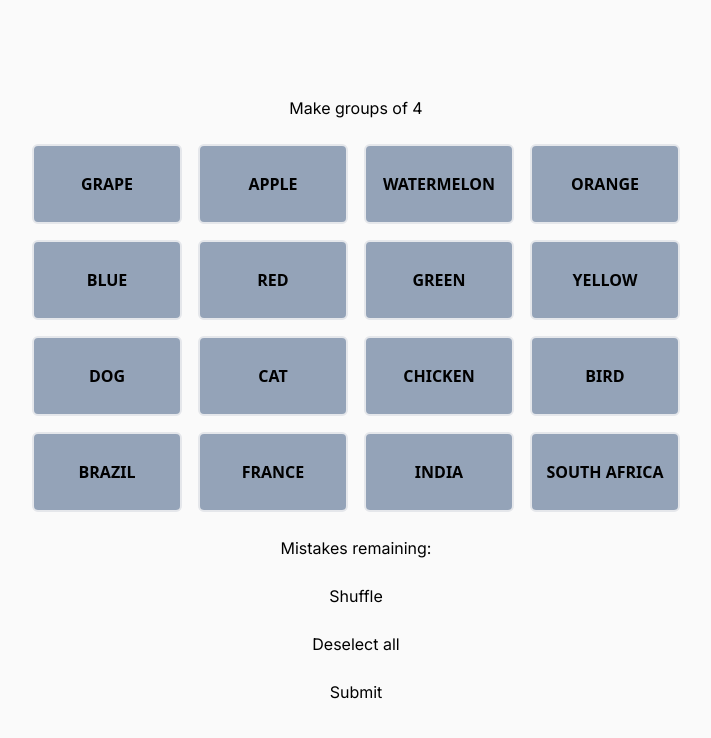
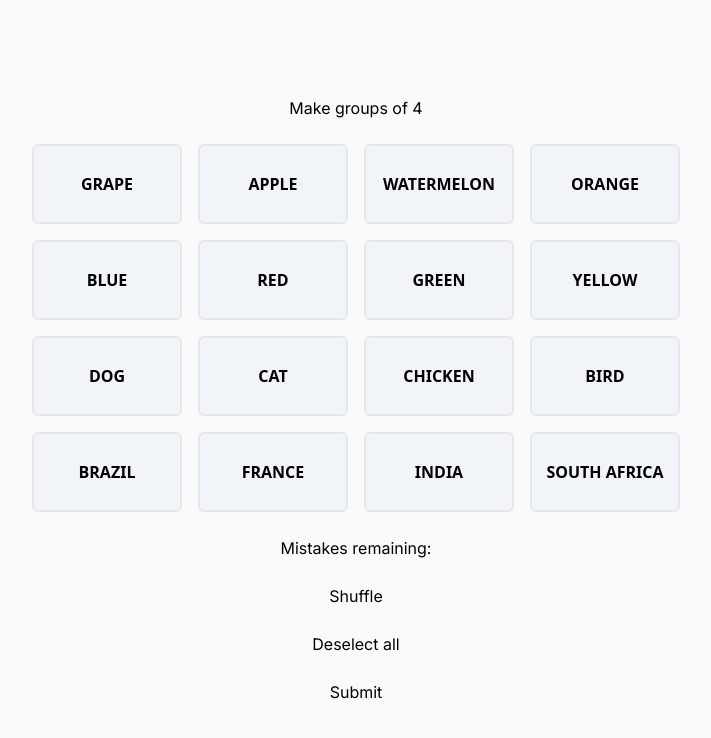
Before and after one commit to feliperost/connections, a Next.js app: page / in a window 1280 px wide. Shown: the top 738 px of the page, without its empty margins (284-995 px from the left). Built offline with nearby package versions, Linux system fonts and the light colour scheme.

Commit message:
fixing bugs with selected words, adding basic logic for submitting

```diff
--- a/app/components/WordBox.tsx
+++ b/app/components/WordBox.tsx
@@ -12,13 +12,15 @@
 
   return (
     <>
-      <button className={selected ? "font-sans font-bold uppercase w-[150px] h-[80px] rounded-md border-solid border-2 p-2 text-center content-center bg-slate-100 hover:bg-slate-200 active:bg-slate-400" : "font-sans font-bold uppercase w-[150px] h-[80px] rounded-md border-solid border-2 p-2 text-center content-center bg-slate-400 hover:bg-slate-600 active:bg-slate-400"} id={group}
+      <button className={selected
+      ? "font-sans font-bold uppercase w-[150px] h-[80px] rounded-md border-solid border-2 p-2 text-center content-center bg-slate-400 hover:bg-slate-600 active:bg-slate-400"
+      : "font-sans font-bold uppercase w-[150px] h-[80px] rounded-md border-solid border-2 p-2 text-center content-center bg-slate-100 hover:bg-slate-200 active:bg-slate-400"}
+      id={group}
         onClick={() => {
           setSelected(!selected)
           console.log(selected)
+          console.log(word)
         }}>
-        {/* <button className="font-sans font-bold uppercase w-[150px] h-[80px] rounded-md border-solid border-2 p-2 text-center content-center bg-slate-100 hover:bg-slate-200 active:bg-slate-400 " id={group}
-        onClick={handleClick}> */}
             {word}
         </button>
     </>
--- a/app/components/useLogic.tsx
+++ b/app/components/useLogic.tsx
@@ -4,7 +4,7 @@
     const words: WordProps[] = [
         {
             word: 'Grape',
-            group: 'fruits'
+            group: 'fruits',
         },
         {
             word: 'Apple',
--- a/app/page.tsx
+++ b/app/page.tsx
@@ -6,6 +6,12 @@
 
 export default function Home() {
   const { words } = useLogic()
+
+  const [selectedWords, setSelectedWords] = useState([]);
+
+  const handleSubmit = () => {
+    console.log('selected words:', selectedWords);
+  };
 
   return (
     <main className="flex min-h-screen flex-col items-center justify-between p-24">
@@ -19,7 +25,7 @@
           {words?.map((word, group) => (
             <li key={group}>
               <WordBox {...word} />
-              {/* colocar onClick para togglear o selected e active => entre selected e !selected/\ */}
+
             </li>
           ))}
         </ul>
@@ -31,19 +37,8 @@
 
       <button>Shuffle</button>
       <button>Deselect all</button>
-      <button>Submit</button>
+      <button onClick={handleSubmit}>Submit</button>
 
     </main>
   );
 }
-
-
-// <ul className='@apply list-none w-full p-0'>
-// {words.map((item, index)=>(
-//     <li className='@apply mx-0 my-2.5' key={index}>
-//         <div className="w-[150px] h-[80px] rounded-md border-solid border-2 p-2 text-center content-center bg-slate-100">
-//         {item.word}
-//         </div>
-//     </li>
-// ))}
-// </ul>
```
